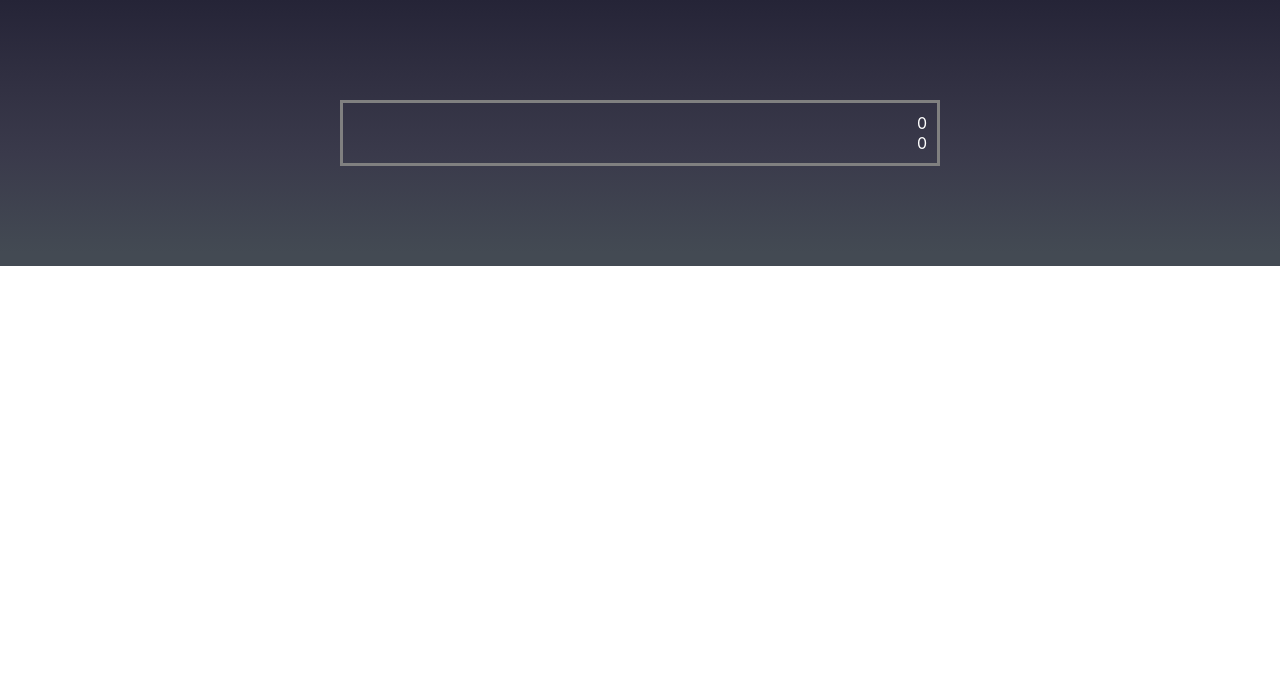
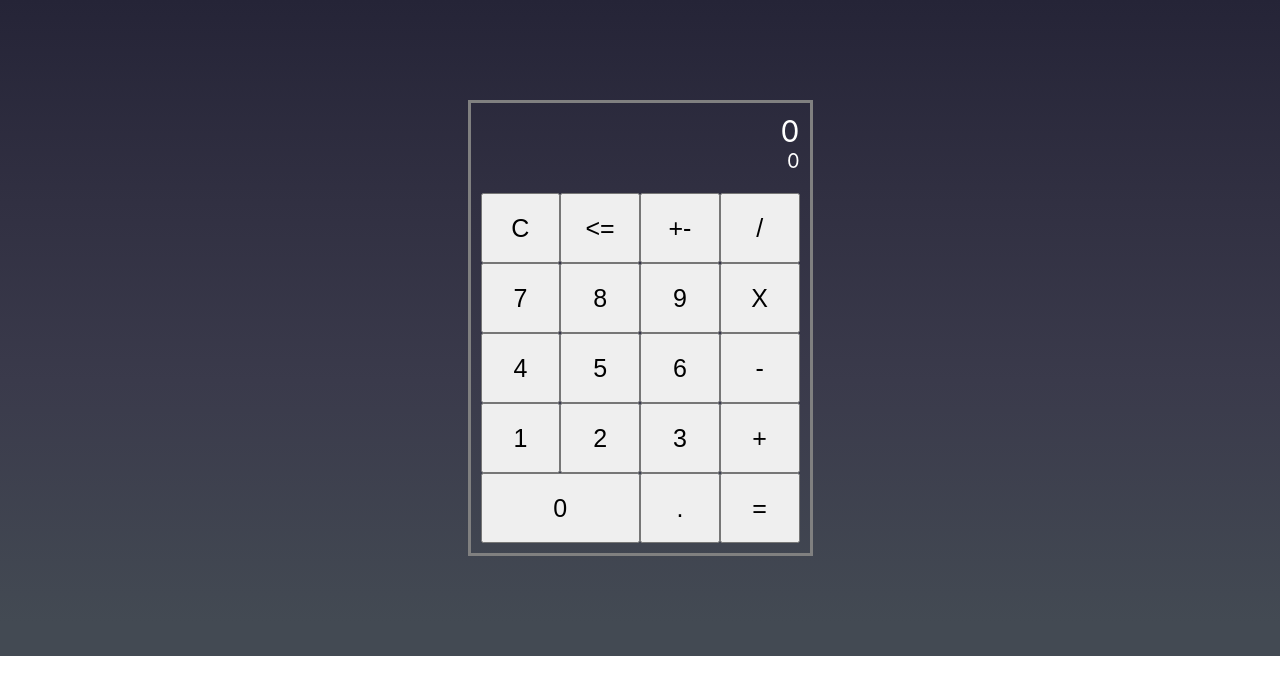
Before and after one commit to dvlasic-dev/react-calculator, a React (Create React App) app: page / in a window 1280 px wide. Shown: the top 694 px of the page. Built offline with nearby package versions, Linux system fonts and the light colour scheme.

Commit message:
calculator buttons added

```diff
--- a/src/components/App/App.js
+++ b/src/components/App/App.js
@@ -18,9 +18,9 @@ const Wrapper = styled.div`
 `;
 const Container = styled.section`
   display: flex;
-  max-width: 600px;
+  max-width: 345px;
   width: 100%;
-
+  flex-direction: column;
   margin: 100px auto;
   border: 3px solid grey;
   padding: 10px;
@@ -31,8 +31,35 @@ const Display = styled.div`
   color: white;
   width: 100%;
   justify-content: flex-end;
+  margin-bottom: 20px;
   p {
     align-self: flex-end;
+  }
+  p:nth-child(1) {
+    font-size: 30px;
+  }
+  p:nth-child(2) {
+    font-size: 20px;
+  }
+`;
+const ButtonsContainer = styled.div`
+  display: flex;
+  flex-wrap: wrap;
+  div:nth-child(17) {
+    flex-basis: 50%;
+    max-width: 200px;
+  }
+`;
+const Item = styled.div`
+  display: flex;
+  max-width: 80px;
+  flex-basis: 25%;
+  width: 100%;
+  height: 70px;
+
+  button {
+    width: 100%;
+    font-size: 25px;
   }
 `;
 function App() {
@@ -42,6 +69,12 @@ function App() {
 
   const handleKeyDown = e => {
     let { key } = e;
+    const operators = {
+      '+': (input, display) => Number(display) + Number(input),
+      '*': (input, display) => display * input,
+      '-': (input, display) => display - input,
+      '/': (input, display) => display / input
+    };
 
     if (/^[0-9]*$/.test(key)) {
       e.preventDefault();
@@ -49,7 +82,9 @@ function App() {
     }
     if (key === 'Backspace') {
       setInput(
-        input.length === 1 ? 0 : String(input.slice(0, input.length - 1))
+        input.length === 1 || input === 0
+          ? 0
+          : String(input.slice(0, input.length - 1))
       );
     }
     if (key === 'c') {
@@ -58,24 +93,18 @@ function App() {
       setOperation(null);
     }
     if (key === 'Enter') {
-      setOperation(null);
       if (input !== 0 && operation !== null) {
         setInput(0);
         setDisplay(operators[operation.trim()](input, display));
       }
     }
-    const operators = {
-      '+': (input, display) => Number(display) + Number(input),
-      '*': (input, display) => display * input,
-      '-': (input, display) => display - input,
-      '/': (input, display) => display / input
-    };
+
     if (key in operators) {
       setOperation(` ${key} `);
       setInput(0);
-      if (input === 0 /* && ` ${key} ` === operation */) {
+      if (input === 0 && ` ${key} ` === operation) {
         setDisplay(operators[key](display, display));
-      } else {
+      } else if (input !== 0) {
         setDisplay(
           display === 0 ? Number(input) : operators[key](input, display)
         );
@@ -88,16 +117,48 @@ function App() {
       document.removeEventListener('keydown', handleKeyDown);
     };
   });
+  const buttons = [
+    'C',
+    '<=',
+    '+-',
+    '/',
+    '7',
+    '8',
+    '9',
+    'X',
+    '4',
+    '5',
+    '6',
+    '-',
+    '1',
+    '2',
+    '3',
+    '+',
+    '0',
+    '.',
+    '='
+  ];
   return (
     <Wrapper>
       <Container>
         <Display>
           <p>
-            {display}
+            {display.toString().replace(/(?!^)(?=(?:\d{3})+(?:\.|$))/gm, ' ')}
             {operation}
           </p>
-          <p>{input}</p>
+          <p>
+            {input.toString().replace(/(?!^)(?=(?:\d{3})+(?:\.|$))/gm, ' ')}
+          </p>
         </Display>
+        <ButtonsContainer>
+          {buttons.map(item => {
+            return (
+              <Item key={item}>
+                <button>{item}</button>
+              </Item>
+            );
+          })}
+        </ButtonsContainer>
       </Container>
     </Wrapper>
   );
```
